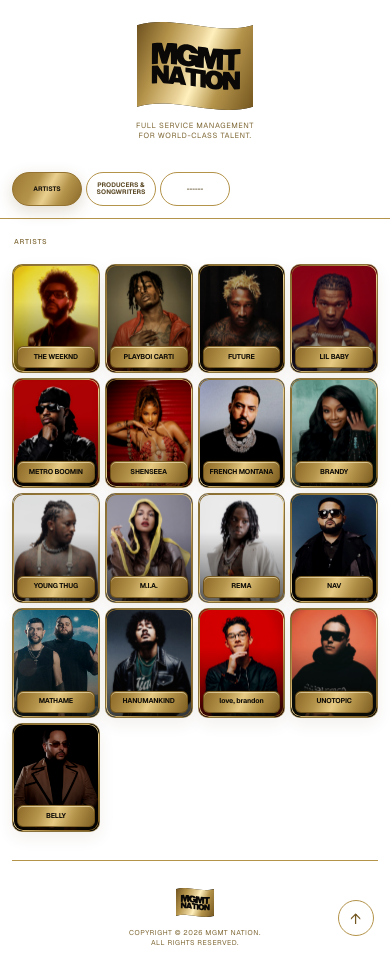
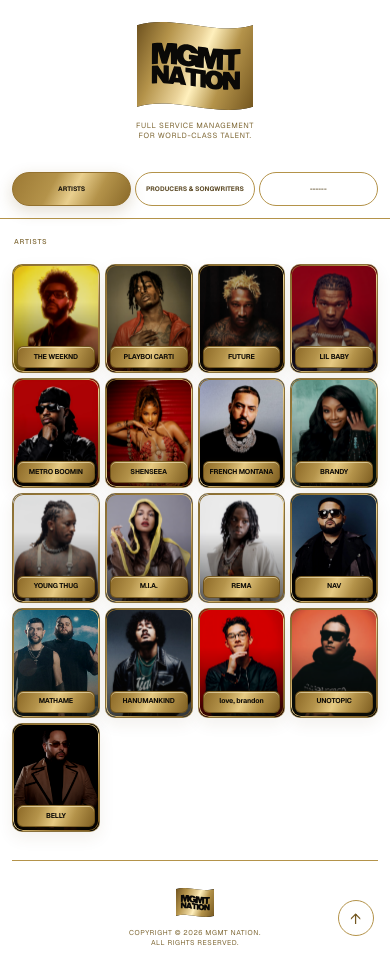
Before and after one commit to alexbustamove/Salxco-Roster, a Next.js app: page /roster in a window 390 px wide. Built offline with nearby package versions, Linux system fonts and the light colour scheme; no server answers.

Commit message:
Center mobile roster navigation

```diff
--- a/app/globals.css
+++ b/app/globals.css
@@ -1324,7 +1324,7 @@
 
   .filter-list {
     display: grid;
-    grid-template-columns: repeat(5, minmax(0, 1fr));
+    grid-template-columns: repeat(3, minmax(0, 1fr));
     align-items: center;
     gap: 4px;
     width: 100%;
```
